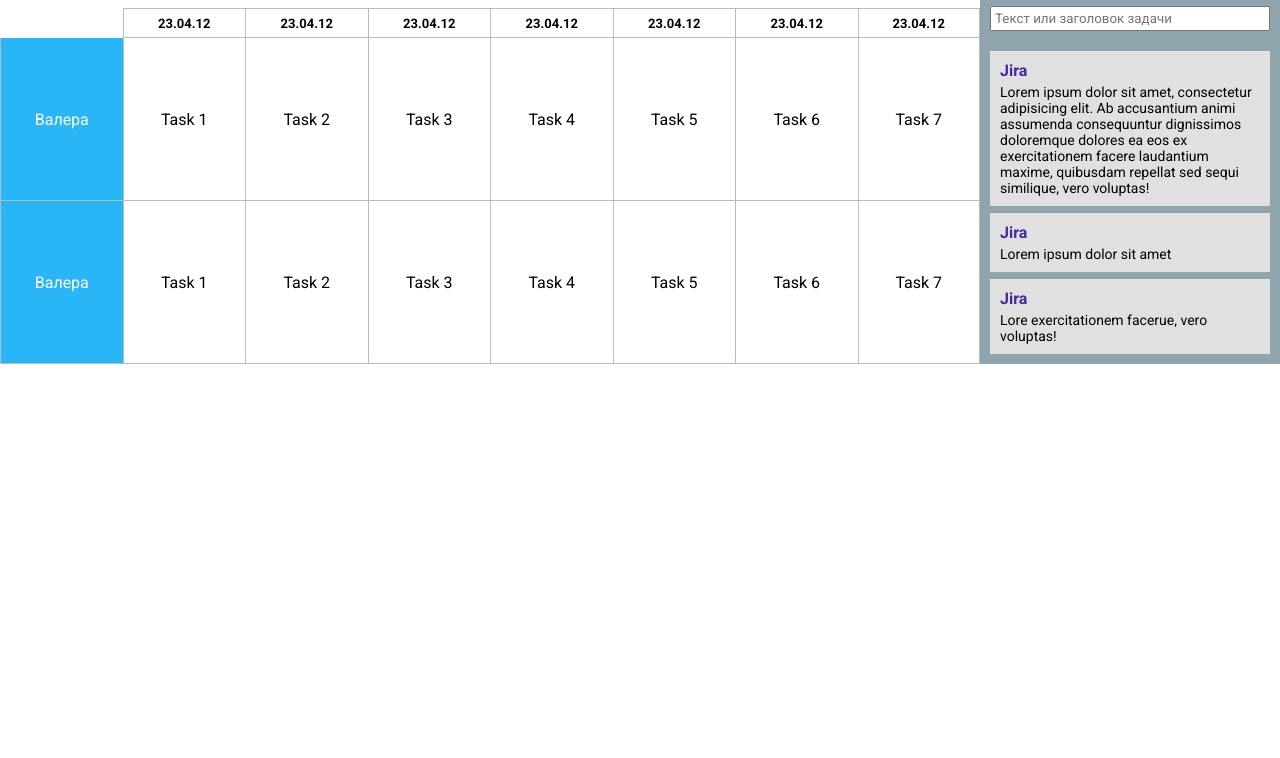
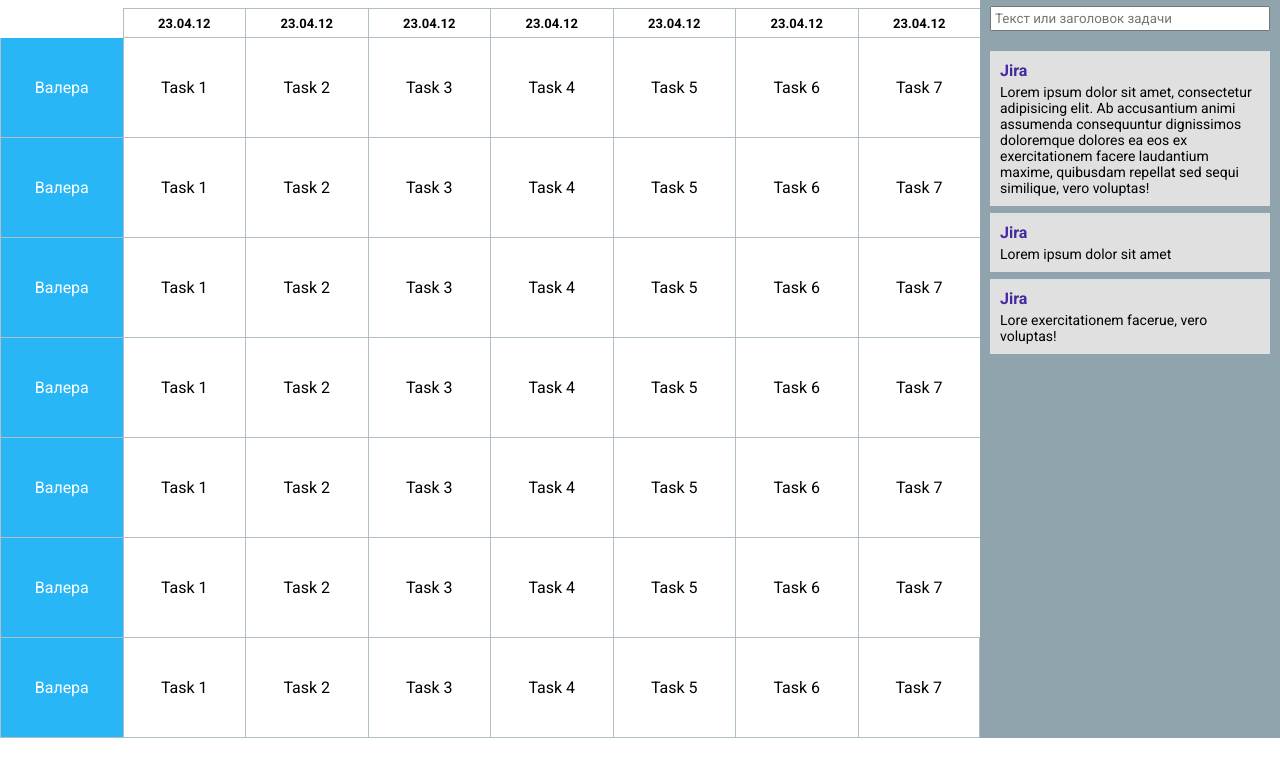
Before and after one commit to penguin-astronaut/rs-tasks, a website built with webpack: page public/index.html in a window 1280 px wide. Shown: the part 42-800 px from the top of the page. Built offline with nearby package versions, Linux system fonts and the light colour scheme; no server answers.

Commit message:
refactor: change tasks table template

```diff
--- a/public/index.html
+++ b/public/index.html
@@ -29,16 +29,14 @@
           </button>
         </div>
         <div class="tasks-table__body">
-          <div class="tasks-table-header-row">
-            <div class="tasks-table-header-row__cell">23.04.12</div>
-            <div class="tasks-table-header-row__cell">23.04.12</div>
-            <div class="tasks-table-header-row__cell">23.04.12</div>
-            <div class="tasks-table-header-row__cell">23.04.12</div>
-            <div class="tasks-table-header-row__cell">23.04.12</div>
-            <div class="tasks-table-header-row__cell">23.04.12</div>
-            <div class="tasks-table-header-row__cell">23.04.12</div>
-          </div>
-          <div class="tasks-table__row">
+          <div class="tasks-table__header-cell">23.04.12</div>
+          <div class="tasks-table__header-cell">23.04.12</div>
+          <div class="tasks-table__header-cell">23.04.12</div>
+          <div class="tasks-table__header-cell">23.04.12</div>
+          <div class="tasks-table__header-cell">23.04.12</div>
+          <div class="tasks-table__header-cell">23.04.12</div>
+          <div class="tasks-table__header-cell">23.04.12</div>
+
           <div class="tasks-table__cell tasks-table__cell--head">Валера</div>
           <div class="tasks-table__cell">
             <div class="tasks-table__task">Task 1</div>
@@ -61,8 +59,7 @@
           <div class="tasks-table__cell">
             <div class="tasks-table__task">Task 7</div>
           </div>
-          </div>
-          <div class="tasks-table__row">
+
           <div class="tasks-table__cell tasks-table__cell--head">Валера</div>
           <div class="tasks-table__cell">
             <div class="tasks-table__task">Task 1</div>
@@ -85,6 +82,115 @@
           <div class="tasks-table__cell">
             <div class="tasks-table__task">Task 7</div>
           </div>
+          <div class="tasks-table__cell tasks-table__cell--head">Валера</div>
+          <div class="tasks-table__cell">
+            <div class="tasks-table__task">Task 1</div>
+          </div>
+          <div class="tasks-table__cell">
+            <div class="tasks-table__task">Task 2</div>
+          </div>
+          <div class="tasks-table__cell">
+            <div class="tasks-table__task">Task 3</div>
+          </div>
+          <div class="tasks-table__cell">
+            <div class="tasks-table__task">Task 4</div>
+          </div>
+          <div class="tasks-table__cell">
+            <div class="tasks-table__task">Task 5</div>
+          </div>
+          <div class="tasks-table__cell">
+            <div class="tasks-table__task">Task 6</div>
+          </div>
+          <div class="tasks-table__cell">
+            <div class="tasks-table__task">Task 7</div>
+          </div>
+          <div class="tasks-table__cell tasks-table__cell--head">Валера</div>
+          <div class="tasks-table__cell">
+            <div class="tasks-table__task">Task 1</div>
+          </div>
+          <div class="tasks-table__cell">
+            <div class="tasks-table__task">Task 2</div>
+          </div>
+          <div class="tasks-table__cell">
+            <div class="tasks-table__task">Task 3</div>
+          </div>
+          <div class="tasks-table__cell">
+            <div class="tasks-table__task">Task 4</div>
+          </div>
+          <div class="tasks-table__cell">
+            <div class="tasks-table__task">Task 5</div>
+          </div>
+          <div class="tasks-table__cell">
+            <div class="tasks-table__task">Task 6</div>
+          </div>
+          <div class="tasks-table__cell">
+            <div class="tasks-table__task">Task 7</div>
+          </div>
+          <div class="tasks-table__cell tasks-table__cell--head">Валера</div>
+          <div class="tasks-table__cell">
+            <div class="tasks-table__task">Task 1</div>
+          </div>
+          <div class="tasks-table__cell">
+            <div class="tasks-table__task">Task 2</div>
+          </div>
+          <div class="tasks-table__cell">
+            <div class="tasks-table__task">Task 3</div>
+          </div>
+          <div class="tasks-table__cell">
+            <div class="tasks-table__task">Task 4</div>
+          </div>
+          <div class="tasks-table__cell">
+            <div class="tasks-table__task">Task 5</div>
+          </div>
+          <div class="tasks-table__cell">
+            <div class="tasks-table__task">Task 6</div>
+          </div>
+          <div class="tasks-table__cell">
+            <div class="tasks-table__task">Task 7</div>
+          </div>
+          <div class="tasks-table__cell tasks-table__cell--head">Валера</div>
+          <div class="tasks-table__cell">
+            <div class="tasks-table__task">Task 1</div>
+          </div>
+          <div class="tasks-table__cell">
+            <div class="tasks-table__task">Task 2</div>
+          </div>
+          <div class="tasks-table__cell">
+            <div class="tasks-table__task">Task 3</div>
+          </div>
+          <div class="tasks-table__cell">
+            <div class="tasks-table__task">Task 4</div>
+          </div>
+          <div class="tasks-table__cell">
+            <div class="tasks-table__task">Task 5</div>
+          </div>
+          <div class="tasks-table__cell">
+            <div class="tasks-table__task">Task 6</div>
+          </div>
+          <div class="tasks-table__cell">
+            <div class="tasks-table__task">Task 7</div>
+          </div>
+          <div class="tasks-table__cell tasks-table__cell--head">Валера</div>
+          <div class="tasks-table__cell">
+            <div class="tasks-table__task">Task 1</div>
+          </div>
+          <div class="tasks-table__cell">
+            <div class="tasks-table__task">Task 2</div>
+          </div>
+          <div class="tasks-table__cell">
+            <div class="tasks-table__task">Task 3</div>
+          </div>
+          <div class="tasks-table__cell">
+            <div class="tasks-table__task">Task 4</div>
+          </div>
+          <div class="tasks-table__cell">
+            <div class="tasks-table__task">Task 5</div>
+          </div>
+          <div class="tasks-table__cell">
+            <div class="tasks-table__task">Task 6</div>
+          </div>
+          <div class="tasks-table__cell">
+            <div class="tasks-table__task">Task 7</div>
           </div>
         </div>
       </div>
--- a/src/assets/tasks-table.scss
+++ b/src/assets/tasks-table.scss
@@ -9,11 +9,10 @@
   &__body {
     display: grid;
     grid-template-rows: 30px;
+    grid-template-columns: repeat(8, 1fr);
+    grid-auto-rows: minmax(100px, auto);
   }
-  &-header-row {
-    display: grid;
-    grid-template-columns: repeat(8, 1fr);
-    &__cell {
+  &__header-cell {
     display: flex;
     align-items: center;
     justify-content: center;
@@ -27,16 +26,6 @@
     }
     &:last-child {
       border-right: 1px solid #B0BEC5;
-      }
-    }
-  }
-
-  &__row {
-    display: grid;
-    grid-template-columns: repeat(8, 1fr);
-    grid-auto-rows: minmax(100px, auto);
-    &:first-child {
-      border-top: 1px solid #B0BEC5;
     }
   }
 
```
Lines whose indentation alone changed are shown as unchanged.
